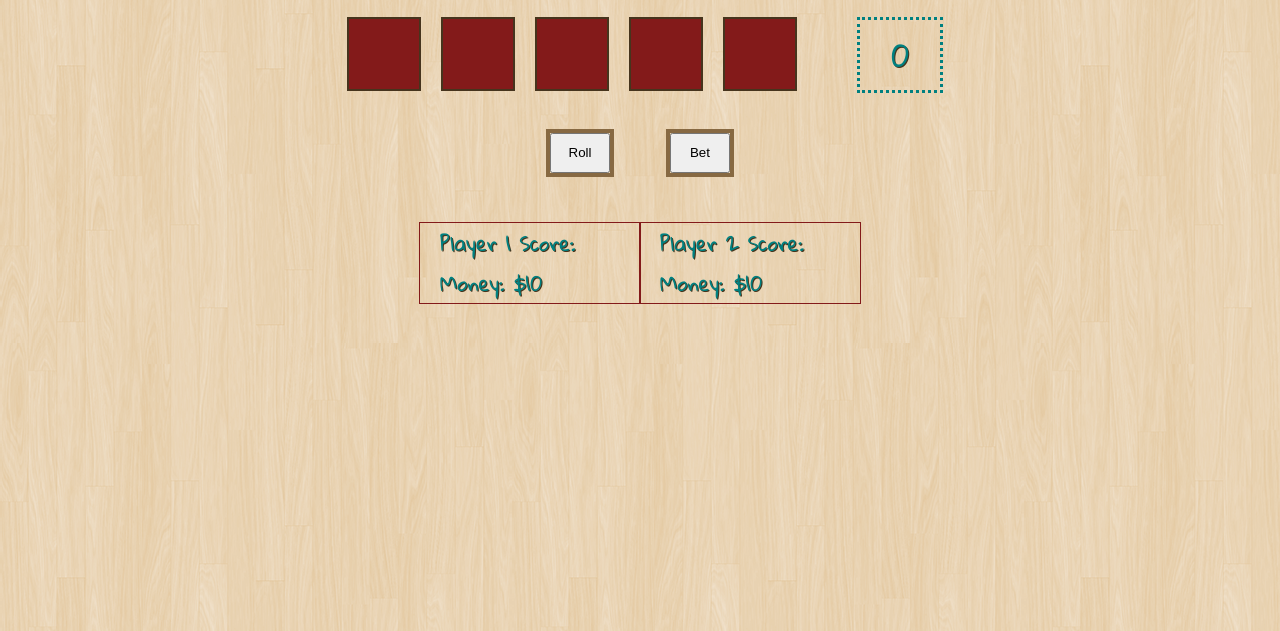
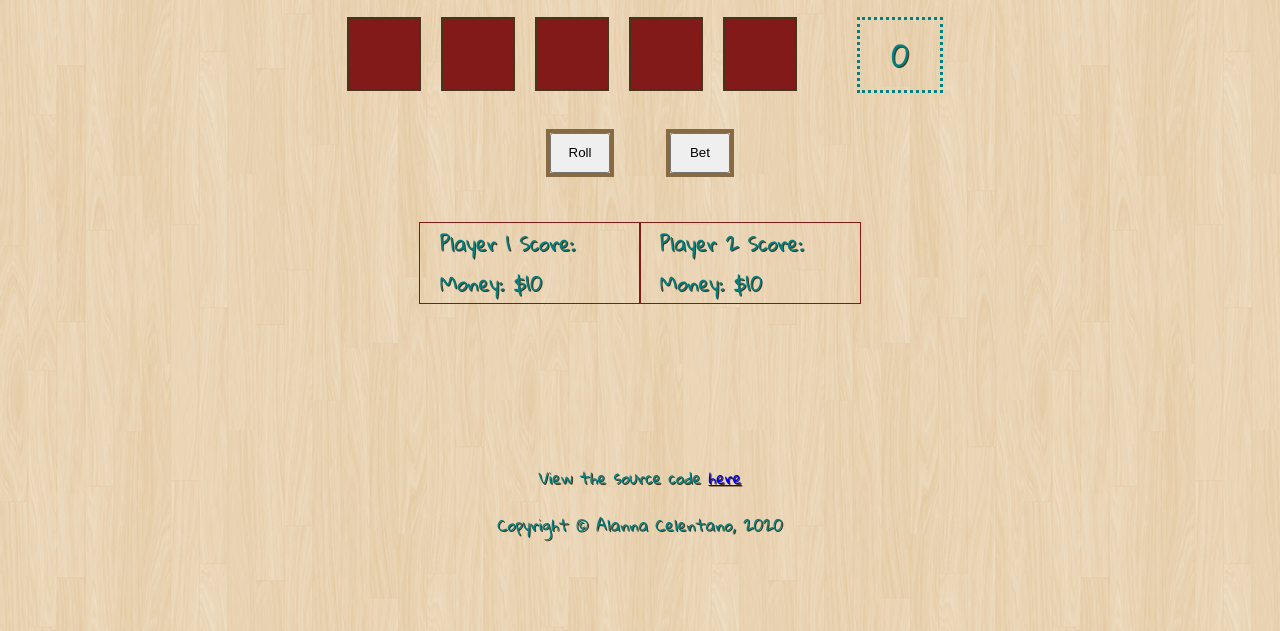
Before and after one commit to celentanoad/Threes, a plain HTML site: page index.html in a window 1280 px wide. Shown: the part 169-800 px from the top of the page. Drawn offline with Linux system fonts and the light colour scheme.

Commit message:
add link to source code

```diff
--- a/css/style.css
+++ b/css/style.css
@@ -132,3 +132,7 @@ button {
 #player-two-score {
     padding-left: 10px;
 }
+
+footer {
+    text-align: center;
+}
--- a/index.html
+++ b/index.html
@@ -51,6 +51,13 @@
                 <div class="money">Money: $<div id="player-two-money"></div></div>
             </div>
         </div>
+        <br>
+        <br>
+        <br>
+        <footer>
+            <p>View the source code <a href="https://github.com/celentanoad/Threes"> here</a></p>
+            <p>Copyright &copy; Alanna Celentano, 2020</p>
+        </footer>
         <script src="" async defer></script>
     </body>
 </html>
```
Also changed, not shown: js/main.js (+0 -9 lines).
